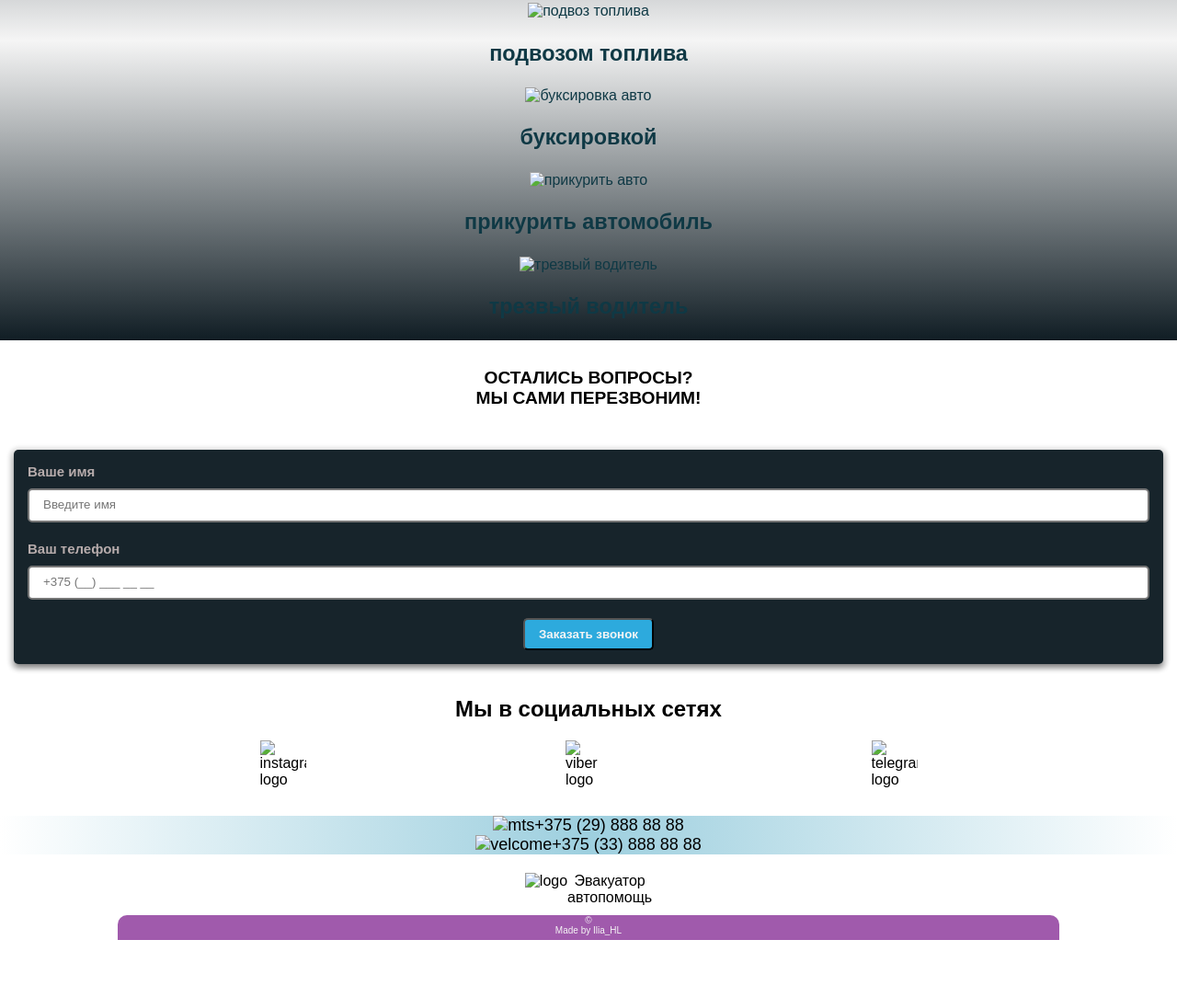
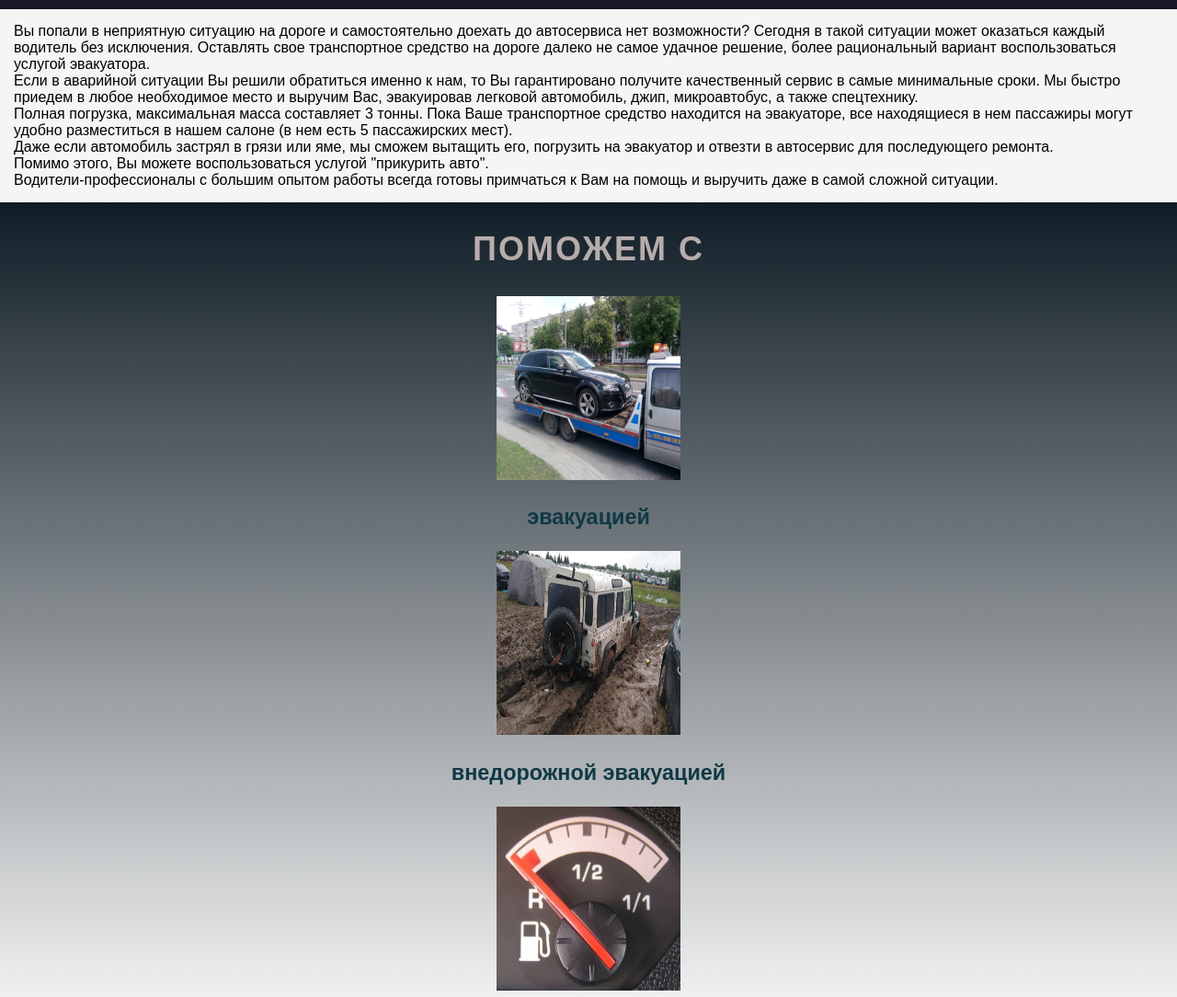
Before and after one commit to ilia-zara/tow-truck-site, a plain HTML site: page index.html in a window 1280 px wide. Shown: the part 699-1783 px from the top of the page at 92% size. Before the commit the page ends 1721 px from the top, so only its background shows below. Drawn offline with Linux system fonts and the light colour scheme; the site is published under a folder, as on GitHub Pages, so addresses that start at the root find nothing.

Commit message:
fixed ways

```diff
--- a/index.html
+++ b/index.html
@@ -13,7 +13,7 @@
     <div id="header">
         <div class="logo-name">
             <div class="logo">
-                <img src="/images/logo.png" alt="logo" class="img-logo">
+                <img src="images/logo.png" alt="logo" class="img-logo">
             </div>
             <div class="name">
                 <h1>Эвакуатор</h1>
@@ -22,11 +22,11 @@
         </div>
         <div class="number">
             <div class="mts">
-                <img src="/images/mts3.png" alt="mts" class="img-mts">
+                <img src="images/mts3.png" alt="mts" class="img-mts">
                 <p>+375 (29) 888 88 88</p>
             </div>
             <div class="vel">
-                <img src="/images/velcom.png" alt="velcome" class="img-velcome">
+                <img src="images/velcom.png" alt="velcome" class="img-velcome">
                 <p>+375 (33) 888 88 88</p>
             </div>
         </div>
@@ -40,7 +40,7 @@
                 </div>
             </div>
             <div class="right-pane">
-                <img src="/images/right.jpg" alt="we take care about your car" class="right-img">
+                <img src="images/right.jpg" alt="we take care about your car" class="right-img">
             </div>
     </div>
 
@@ -77,7 +77,7 @@
         </div>
         <div class="pic1">
             <div class="serv">
-                <img src="/images/эвакуация.jpg" alt="эвакуация авто">
+                <img src="images/эвакуация.jpg" alt="эвакуация авто">
             </div>
         </div>
         <div class="text1">
@@ -85,7 +85,7 @@
         </div>
         <div class="pic2">
             <div class="serv">
-                <img src="/images/внедорож.эвакуация.jpg" alt="внедорожная эвакуация">
+                <img src="images/внедорож.эвакуация.jpg" alt="внедорожная эвакуация">
             </div>
         </div>
         <div class="text2">
@@ -93,7 +93,7 @@
         </div>
         <div class="pic3">
             <div class="serv">
-                <img src="/images/podvoz_topliva.jpg" alt="подвоз топлива">
+                <img src="images/podvoz_topliva.jpg" alt="подвоз топлива">
             </div>
         </div>
         <div class="text3">
@@ -101,7 +101,7 @@
         </div>
         <div class="pic4">
             <div class="serv">
-                <img src="/images/Буксировка.jpg" alt="буксировка авто">
+                <img src="images/Буксировка.jpg" alt="буксировка авто">
             </div>
         </div>
         <div class="text4">
@@ -109,7 +109,7 @@
         </div>
         <div class="pic5">
             <div class="serv">
-                <img src="/images/прикурить.jpg" alt="прикурить авто">
+                <img src="images/прикурить.jpg" alt="прикурить авто">
             </div>
         </div>
         <div class="text5">
@@ -117,7 +117,7 @@
         </div>
         <div class="pic6">
             <div class="serv">
-                <img src="/images/trezvyj-voditel.jpg" alt="трезвый водитель">
+                <img src="images/trezvyj-voditel.jpg" alt="трезвый водитель">
             </div>
         </div>
         <div class="text6">
@@ -158,23 +158,23 @@
             <h2>Мы в социальных сетях</h2>
         </div>
         <div class="contact">
-            <img src="/images/Instagram-logo.svg.png" alt="instagram logo" class="sn-logo">
-            <img src="/images/viber-logo.svg.png" alt="viber logo" class="sn-logo">
-            <img src="/images/Telegram-logo.svg.png" alt="telegram logo" class="sn-logo">
+            <img src="images/Instagram-logo.svg.png" alt="instagram logo" class="sn-logo">
+            <img src="images/viber-logo.svg.png" alt="viber logo" class="sn-logo">
+            <img src="images/Telegram-logo.svg.png" alt="telegram logo" class="sn-logo">
         </div>
         <div class="number-footer">
             <div class="mts-footer">
-                <img src="../images/mts3.png" alt="mts" class="img-mts-footer">
+                <img src="images/mts3.png" alt="mts" class="img-mts-footer">
                 <p>+375 (29) 888 88 88</p>
             </div>
             <div class="vel-footer">
-                <img src="/images/velcom.png" alt="velcome" class="img-velcome-footer">
+                <img src="images/velcom.png" alt="velcome" class="img-velcome-footer">
                 <p>+375 (33) 888 88 88</p>
             </div>
         </div>
         <div class="logo-name-footer">
             <div class="logo-footer">
-                <img src="/images/logo.png" alt="logo" class="img-logo-footer">
+                <img src="images/logo.png" alt="logo" class="img-logo-footer">
             </div>
             <div class="name-footer">
                 <p>Эвакуатор</p>
--- a/style/style.css
+++ b/style/style.css
@@ -93,7 +93,7 @@ p {
 
 .left-pane {
     width: 46%;
-    background: url('/images/left.jpg');
+    background: url('../images/left.jpg');
     background-repeat: no-repeat;
     background-size: 100%;
     display: flex;
```
